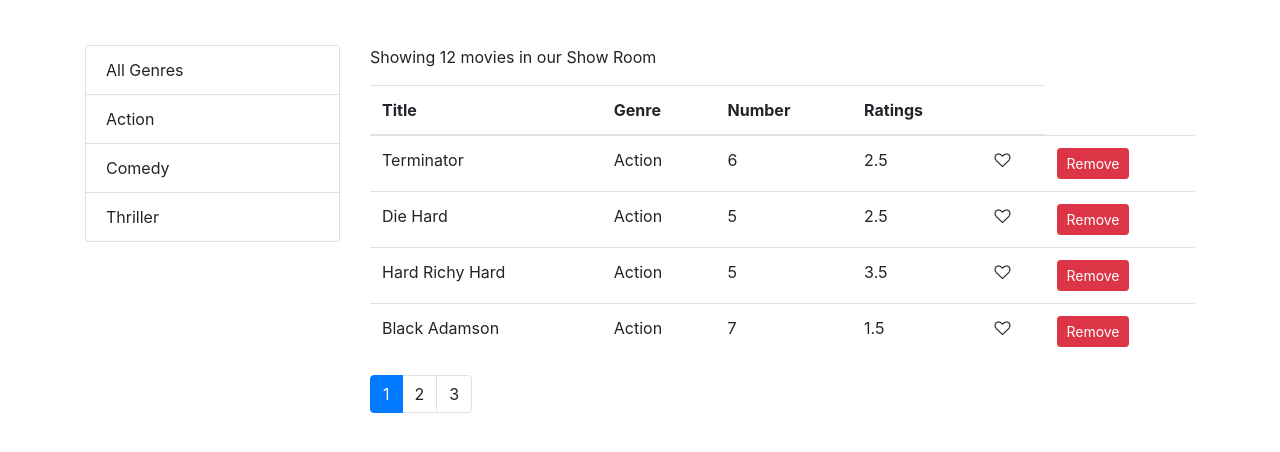
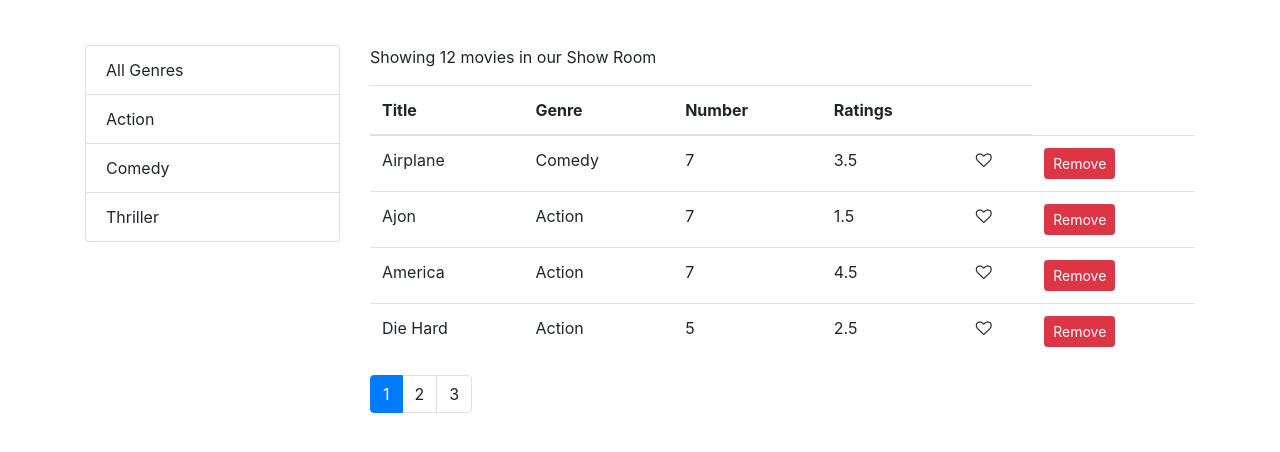
Before and after one commit to CodingIsaac/CRUD-React-APP, a React (Create React App) app: page / in a window 1280 px wide. Shown: the top 452 px of the page. Built offline with nearby package versions, Linux system fonts and the light colour scheme.

Commit message:
Raise Sort Updated Commit

```diff
--- a/src/components/movie.jsx
+++ b/src/components/movie.jsx
@@ -5,6 +5,7 @@
 import ListGroup from "./common/listGroup";
 import Pagination from "./common/pagination";
 import MoviesTable from "./moviesTable";
+import _ from 'lodash';
 
 class Movies extends Component {
   state = {
@@ -12,6 +13,7 @@
     currentPage: 1,
     genres: [],
     pageSize: 4,
+    sortColumn: { path: 'title', order: 'asc' }
   };
   componentDidMount() {
     const genres = [ { _id: '', name: "All Genres" }, ...getGenres()];
@@ -36,8 +38,10 @@
   genreSelectionHandler = (genre) => {
     this.setState({ selectedGenre: genre, currentPage: 1 });
   };
-  handleSort = (path) => {
+  handleSort = sortColumn => {
 
+
+    this.setState({ sortColumn })
   }
 
   render() {
@@ -47,6 +51,7 @@
       currentPage,
       selectedGenre,
       movies: allMovies,
+      sortColumn
     } = this.state;
 
     if (moviesCount === 0) return <p>We have no movies at the moment</p>;
@@ -56,7 +61,9 @@
         ? allMovies.filter((m) => m.genre._id === selectedGenre._id)
         : allMovies;
 
-    const movies = paginate(filtered, currentPage, pageSize);
+   const sorted = _.orderBy(filtered, [sortColumn.path], [sortColumn.order])
+
+    const movies = paginate(sorted, currentPage, pageSize);
     return (
       <div className="row">
         <div className="col-3">
@@ -72,6 +79,7 @@
           <p>Showing {filtered.length} movies in our Show Room</p>
           <MoviesTable
             movies={movies}
+            sortColumn={sortColumn}
             onLike={this.likeHandler}
             onDelete={this.handleDelete}
             onSort={this.handleSort}
--- a/src/components/moviesTable.jsx
+++ b/src/components/moviesTable.jsx
@@ -1,17 +1,28 @@
-import React from 'react';
+import React, { Component } from "react";
 import LikeButton from "./common/like";
 
-const MoviesTable = (props) => {
-    const { movies, onDelete, onLike, onSort } = props;
+class MoviesTable extends Component {
+  raiseSort = (path) => {
+    const sortColumn = { ...this.props.sortColumn };
+    if (sortColumn.path === path)
+      sortColumn.order = sortColumn.order === "asc" ? "desc" : "asc";
+    else {
+      sortColumn.path = path;
+      sortColumn.order = "asc";
+    }
+    this.props.onSort(sortColumn);
+  };
+  render() {
+    const { movies, onDelete, onLike } = this.props;
     return (
       <table className="table">
         <thead>
           <tr>
-                < th onClick={() => onSort('title')}>Title</ th>
-                < th onClick={() => onSort('genre.name')}>Genre</ th>
-                < th onClick={() => onSort('numberInStock')}>Number</ th>
-                < th onClick={() => onSort('dailyRentalRate')}>Ratings</ th >
-                < th></th>
+            <th onClick={() => this.raiseSort("title")}>Title</th>
+            <th onClick={() => this.raiseSort("genre.name")}>Genre</th>
+            <th onClick={() => this.raiseSort("numberInStock")}>Number</th>
+            <th onClick={() => this.raiseSort("dailyRentalRate")}>Ratings</th>
+            <th></th>
           </tr>
         </thead>
         <tbody>
@@ -22,10 +33,7 @@
               <td>{movie.numberInStock}</td>
               <td>{movie.dailyRentalRate}</td>
               <td>
-                    <LikeButton
-                      liked={movie.liked}
-                      onClick={() => onLike(movie)}
-                    />
+                <LikeButton liked={movie.liked} onClick={() => onLike(movie)} />
               </td>
 
               <td>
@@ -42,5 +50,6 @@
       </table>
     );
   }
+}
 
 export default MoviesTable;
--- a/src/services/fakeMovieService.js
+++ b/src/services/fakeMovieService.js
@@ -28,7 +28,7 @@
   },
   {
     _id: "5b21cXa3eedddSb7f6fbccd471816",
-    title: "Black Adamson",
+    title: "Ajon",
     genre: { _id: "5b21cffa3eeb7f6fbccd471818", name: "Action" },
     numberInStock: 7,
     dailyRentalRate: 1.5
@@ -92,7 +92,7 @@
   },
   {
     _id: "58b21ca3eeddSb7f6fbccd471821",
-    title: "Akunamanjaja",
+    title: "America",
     genre: { _id: "5b21ca3eejjb7f6fbccd471818", name: "Action" },
     numberInStock: 7,
     dailyRentalRate: 4.5
```
Lines whose indentation alone changed are shown as unchanged.
